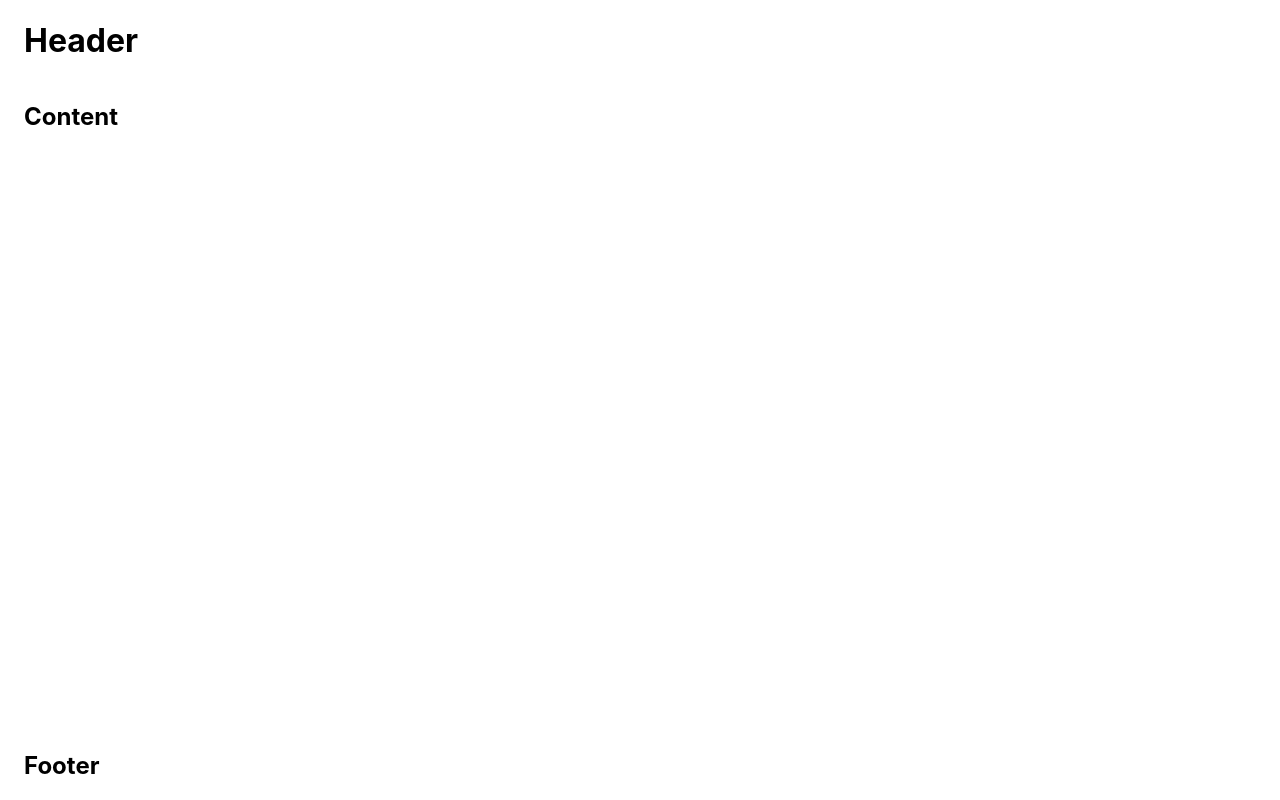
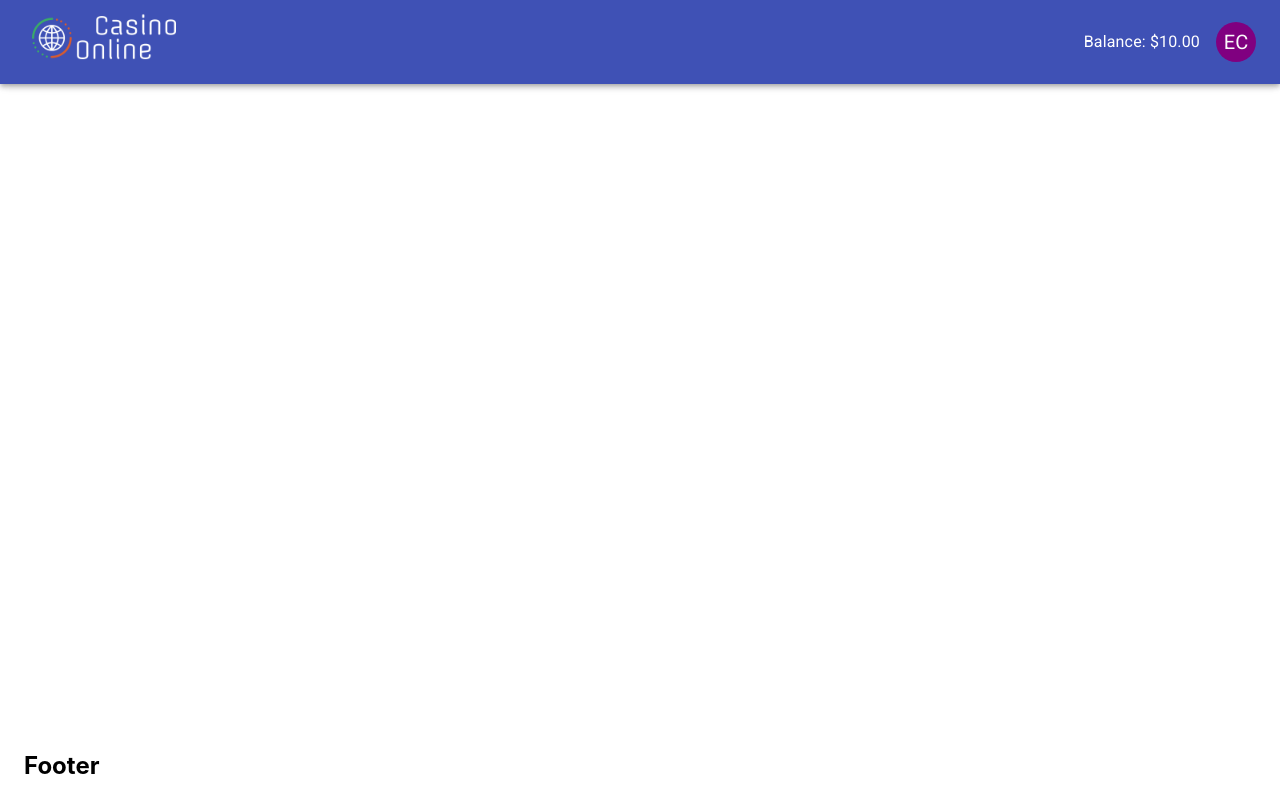
Before and after one commit to StebanDev/online-casino, a React (Create React App) app: page / in a window 1280 px wide. Built offline with nearby package versions, Linux system fonts and the light colour scheme.

Commit message:
add header layout

```diff
--- a/src/components/Header/index.tsx
+++ b/src/components/Header/index.tsx
@@ -1,9 +1,36 @@
+import { AppBar, Avatar, Box, Toolbar, Typography } from '@material-ui/core'
+import styled from 'styled-components'
+import logo from '../../assets/logo.png'
+
+const LogoContainer = styled.div`
+  flex-grow: 1;
+`
+
+const StyledAvatar = styled(Avatar)`
+  background-color: purple;
+  margin-left: 1rem;
+`
+
+const StyledLogo = styled.img`
+  height: 80px;
+`
+
 function Header() {
   return (
-    <header>
-      <h1>Header</h1>
-    </header>
-  );
+    <AppBar>
+      <Toolbar>
+        <LogoContainer>
+          <a href="/">
+            <StyledLogo src={logo} />
+          </a>
+        </LogoContainer>
+        <Box display="flex" alignItems="center">
+          <Typography>Balance: $10.00</Typography>
+          <StyledAvatar>EC</StyledAvatar>
+        </Box>
+      </Toolbar>
+    </AppBar>
+  )
 }
 
-export default Header;
+export default Header
```
Also changed, not shown: src/assets/logo.png (added).
